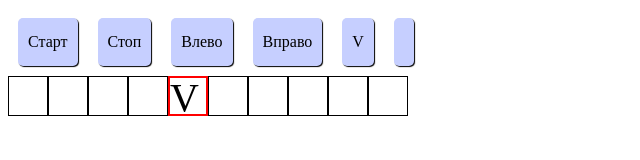
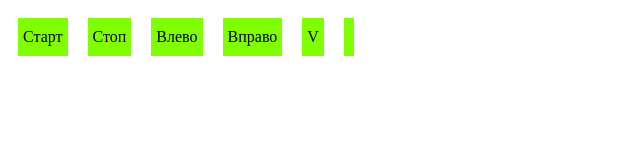
Before and after one commit to SabsirA/machine_post, a plain HTML site: page index.html in a window 1280 px wide. Shown: the whole page, without its empty margins (0-640 px from the left). Drawn offline with nearby package versions, Linux system fonts and the light colour scheme.

Commit message:
Merge branch 'master' of C:\Users\Aleks\PhpstormProjects\machine_post with conflicts.

```diff
--- a/css/main.css
+++ b/css/main.css
@@ -1,41 +1,9 @@
 .settings{
-  max-width: 300px;
   display: flex;
 }
 .button{
-  flex-grow: 1;
-  text-align: center;
   margin: 10px;
-  padding: 15px  10px;
-  border-radius: 5px;
-  box-shadow: 1px 1px 1px black;
-  background-color: rgb(198, 207, 255);
-  cursor: pointer;
+  padding: 10px  5px;
+  background-color: chartreuse;
 }
-.button:hover{
-  box-shadow: inset -1px -1px 10px white;
-}
-.button:active{
-  box-shadow: inset 1px 1px 1px black;
-}
-.button.active{
-  background-color: #666666;
-}
-.tape{
-  display: flex;
-}
-.cel{
-  box-sizing:  border-box;
-  width: 40px;
-  height: 40px;
-  border: solid 1px black;
-}
-.cel.active{
-  border: solid 2px red;
-}
-.cel.mark:before{
-  content: "V";
-  text-align: center;
-  font-size: 40px;
-  line-height: 40px;
-}
+.button:focus
```
